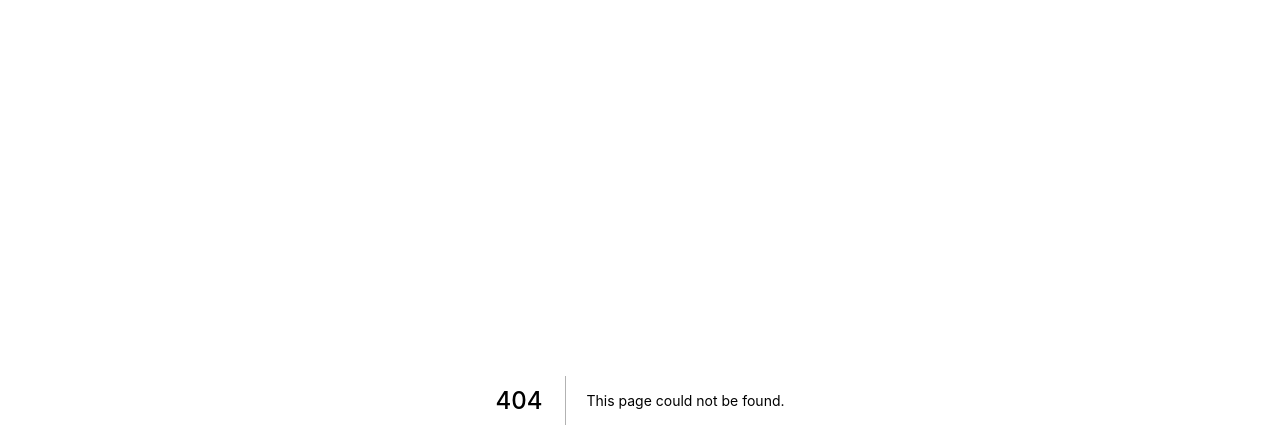
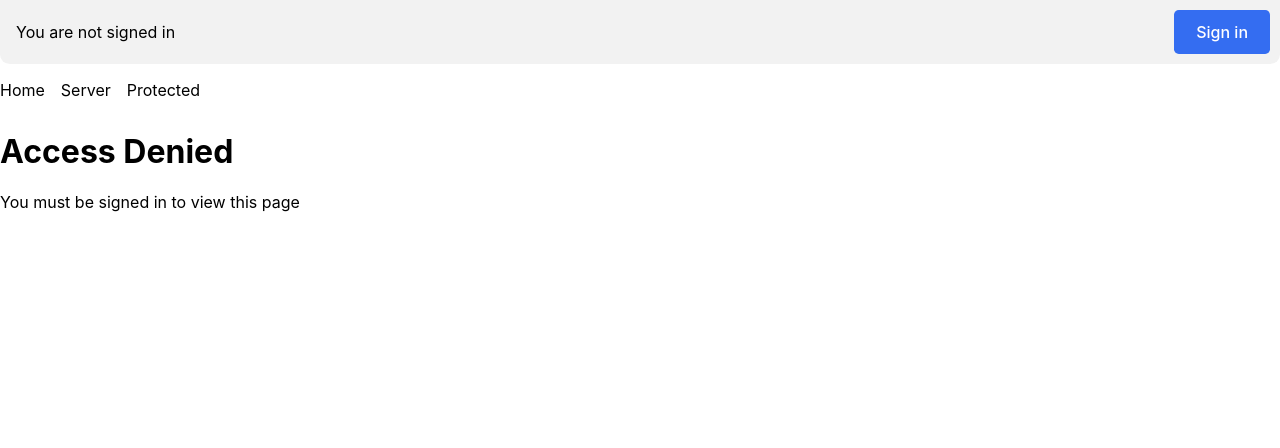
Before and after one commit to lydstyl/211008-gtd, a Next.js app: page /protected in a window 1280 px wide. Before the commit this address had no page. Shown: the top 448 px of the page. Built offline with nearby package versions, Linux system fonts and the light colour scheme; no server answers.

Commit message:
Add next auth server with Github & Layout.

```diff
--- /dev/null
+++ b/components/access-denied.js
@@ -0,0 +1,20 @@
+import { signIn } from 'next-auth/client'
+
+export default function AccessDenied() {
+  return (
+    <>
+      <h1>Access Denied</h1>
+      <p>
+        <a
+          href='/api/auth/signin'
+          onClick={e => {
+            e.preventDefault()
+            signIn()
+          }}
+        >
+          You must be signed in to view this page
+        </a>
+      </p>
+    </>
+  )
+}
--- /dev/null
+++ b/components/header.js
@@ -0,0 +1,101 @@
+import Link from 'next/link'
+import { signIn, signOut, useSession } from 'next-auth/client'
+import styles from './header.module.css'
+
+// The approach used in this component shows how to build a sign in and sign out
+// component that works on pages which support both client and server side
+// rendering, and avoids any flash incorrect content on initial page load.
+export default function Header() {
+  const [session, loading] = useSession()
+
+  return (
+    <header>
+      <noscript>
+        <style>{`.nojs-show { opacity: 1; top: 0; }`}</style>
+      </noscript>
+      <div className={styles.signedInStatus}>
+        <p
+          className={`nojs-show ${
+            !session && loading ? styles.loading : styles.loaded
+          }`}
+        >
+          {!session && (
+            <>
+              <span className={styles.notSignedInText}>
+                You are not signed in
+              </span>
+              <a
+                href={`/api/auth/signin`}
+                className={styles.buttonPrimary}
+                onClick={e => {
+                  e.preventDefault()
+                  signIn()
+                }}
+              >
+                Sign in
+              </a>
+            </>
+          )}
+          {session && (
+            <>
+              {session.user.image && (
+                <span
+                  style={{
+                    backgroundImage: `url(${session.user.image})`,
+                  }}
+                  className={styles.avatar}
+                />
+              )}
+              <span className={styles.signedInText}>
+                <small>Signed in as</small>
+                <br />
+                <strong>
+                  {session.user.email || session.user.name}
+                </strong>
+              </span>
+              <a
+                href={`/api/auth/signout`}
+                className={styles.button}
+                onClick={e => {
+                  e.preventDefault()
+                  signOut()
+                }}
+              >
+                Sign out
+              </a>
+            </>
+          )}
+        </p>
+      </div>
+      <nav>
+        <ul className={styles.navItems}>
+          <li className={styles.navItem}>
+            <Link href='/'>
+              <a>Home</a>
+            </Link>
+          </li>
+          {/* <li className={styles.navItem}>
+            <Link href='/client'>
+              <a>Client</a>
+            </Link>
+          </li> */}
+          <li className={styles.navItem}>
+            <Link href='/server'>
+              <a>Server</a>
+            </Link>
+          </li>
+          <li className={styles.navItem}>
+            <Link href='/protected'>
+              <a>Protected</a>
+            </Link>
+          </li>
+          {/* <li className={styles.navItem}>
+            <Link href='/api-example'>
+              <a>API</a>
+            </Link>
+          </li> */}
+        </ul>
+      </nav>
+    </header>
+  )
+}
--- /dev/null
+++ b/components/header.module.css
@@ -0,0 +1,92 @@
+/* Set min-height to avoid page reflow while session loading */
+.signedInStatus {
+  display: block;
+  min-height: 4rem;
+  width: 100%;
+}
+
+.loading,
+.loaded {
+  position: relative;
+  top: 0;
+  opacity: 1;
+  overflow: hidden;
+  border-radius: 0 0 0.6rem 0.6rem;
+  padding: 0.6rem 1rem;
+  margin: 0;
+  background-color: rgba(0, 0, 0, 0.05);
+  transition: all 0.2s ease-in;
+}
+
+.loading {
+  top: -2rem;
+  opacity: 0;
+}
+
+.signedInText,
+.notSignedInText {
+  position: absolute;
+  padding-top: 0.8rem;
+  left: 1rem;
+  right: 6.5rem;
+  white-space: nowrap;
+  text-overflow: ellipsis;
+  overflow: hidden;
+  display: inherit;
+  z-index: 1;
+  line-height: 1.3rem;
+}
+
+.signedInText {
+  padding-top: 0rem;
+  left: 4.6rem;
+}
+
+.avatar {
+  border-radius: 2rem;
+  float: left;
+  height: 2.8rem;
+  width: 2.8rem;
+  background-color: white;
+  background-size: cover;
+  background-repeat: no-repeat;
+}
+
+.button,
+.buttonPrimary {
+  float: right;
+  margin-right: -0.4rem;
+  font-weight: 500;
+  border-radius: 0.3rem;
+  cursor: pointer;
+  font-size: 1rem;
+  line-height: 1.4rem;
+  padding: 0.7rem 0.8rem;
+  position: relative;
+  z-index: 10;
+  background-color: transparent;
+  color: #555;
+}
+
+.buttonPrimary {
+  background-color: #346df1;
+  border-color: #346df1;
+  color: #fff;
+  text-decoration: none;
+  padding: 0.7rem 1.4rem;
+}
+
+.buttonPrimary:hover {
+  box-shadow: inset 0 0 5rem rgba(0, 0, 0, 0.2);
+}
+
+.navItems {
+  margin-bottom: 2rem;
+  padding: 0;
+  list-style: none;
+}
+
+.navItem {
+  display: inline-block;
+  margin-right: 1rem;
+}
--- /dev/null
+++ b/components/layout.js
@@ -0,0 +1,10 @@
+import Header from '../components/header'
+
+export default function Layout({ children }) {
+  return (
+    <>
+      <Header />
+      <main>{children}</main>
+    </>
+  )
+}
--- a/package.json
+++ b/package.json
@@ -12,6 +12,7 @@
   },
   "dependencies": {
     "next": "11.1.2",
+    "next-auth": "^3.29.0",
     "react": "17.0.2",
     "react-dom": "17.0.2"
   },
--- a/pages/_app.tsx
+++ b/pages/_app.tsx
@@ -1,7 +1,31 @@
 import '../styles/globals.css'
 import type { AppProps } from 'next/app'
+import { Provider } from 'next-auth/client'
 
 function MyApp({ Component, pageProps }: AppProps) {
-  return <Component {...pageProps} />
+  return (
+    <Provider
+      // Provider options are not required but can be useful in situations where
+      // you have a short session maxAge time. Shown here with default values.
+      options={{
+        // Client Max Age controls how often the useSession in the client should
+        // contact the server to sync the session state. Value in seconds.
+        // e.g.
+        // * 0  - Disabled (always use cache value)
+        // * 60 - Sync session state with server if it's older than 60 seconds
+        clientMaxAge: 0,
+        // Keep Alive tells windows / tabs that are signed in to keep sending
+        // a keep alive request (which extends the current session expiry) to
+        // prevent sessions in open windows from expiring. Value in seconds.
+        //
+        // Note: If a session has expired when keep alive is triggered, all open
+        // windows / tabs will be updated to reflect the user is signed out.
+        keepAlive: 0,
+      }}
+      session={pageProps.session}
+    >
+      <Component {...pageProps} />
+    </Provider>
+  )
 }
 export default MyApp
--- a/pages/index.tsx
+++ b/pages/index.tsx
@@ -1,8 +1,11 @@
 import type { NextPage } from 'next'
 import styles from '../styles/Home.module.css'
 
+import Layout from '../components/layout'
+
 const Home: NextPage = () => {
   return (
+    <Layout>
       <div className={styles.container}>
         <h1>GTD</h1>
 
@@ -43,6 +46,7 @@ const Home: NextPage = () => {
           <li>files</li>
         </ul>
       </div>
+    </Layout>
   )
 }
 
--- /dev/null
+++ b/pages/protected.js
@@ -0,0 +1,43 @@
+import { useState, useEffect } from 'react'
+import { useSession } from 'next-auth/client'
+import Layout from '../components/layout'
+import AccessDenied from '../components/access-denied'
+
+export default function Page() {
+  const [session, loading] = useSession()
+  const [content, setContent] = useState()
+
+  // Fetch content from protected route
+  useEffect(() => {
+    const fetchData = async () => {
+      const res = await fetch('/api/examples/protected')
+      const json = await res.json()
+      if (json.content) {
+        setContent(json.content)
+      }
+    }
+    fetchData()
+  }, [session])
+
+  // When rendering client side don't display anything until loading is complete
+  if (typeof window !== 'undefined' && loading) return null
+
+  // If no session exists, display access denied message
+  if (!session) {
+    return (
+      <Layout>
+        <AccessDenied />
+      </Layout>
+    )
+  }
+
+  // If session exists, display content
+  return (
+    <Layout>
+      <h1>Protected Page</h1>
+      <p>
+        <strong>{content || '\u00a0'}</strong>
+      </p>
+    </Layout>
+  )
+}
```
Also changed, not shown: pages/api/auth/[...nextauth].js (added, +27 -0 lines), pages/server.js (added, +47 -0 lines), 2 other files (tests, documents, lock files or other folders). Lines whose indentation alone changed are shown as unchanged.
